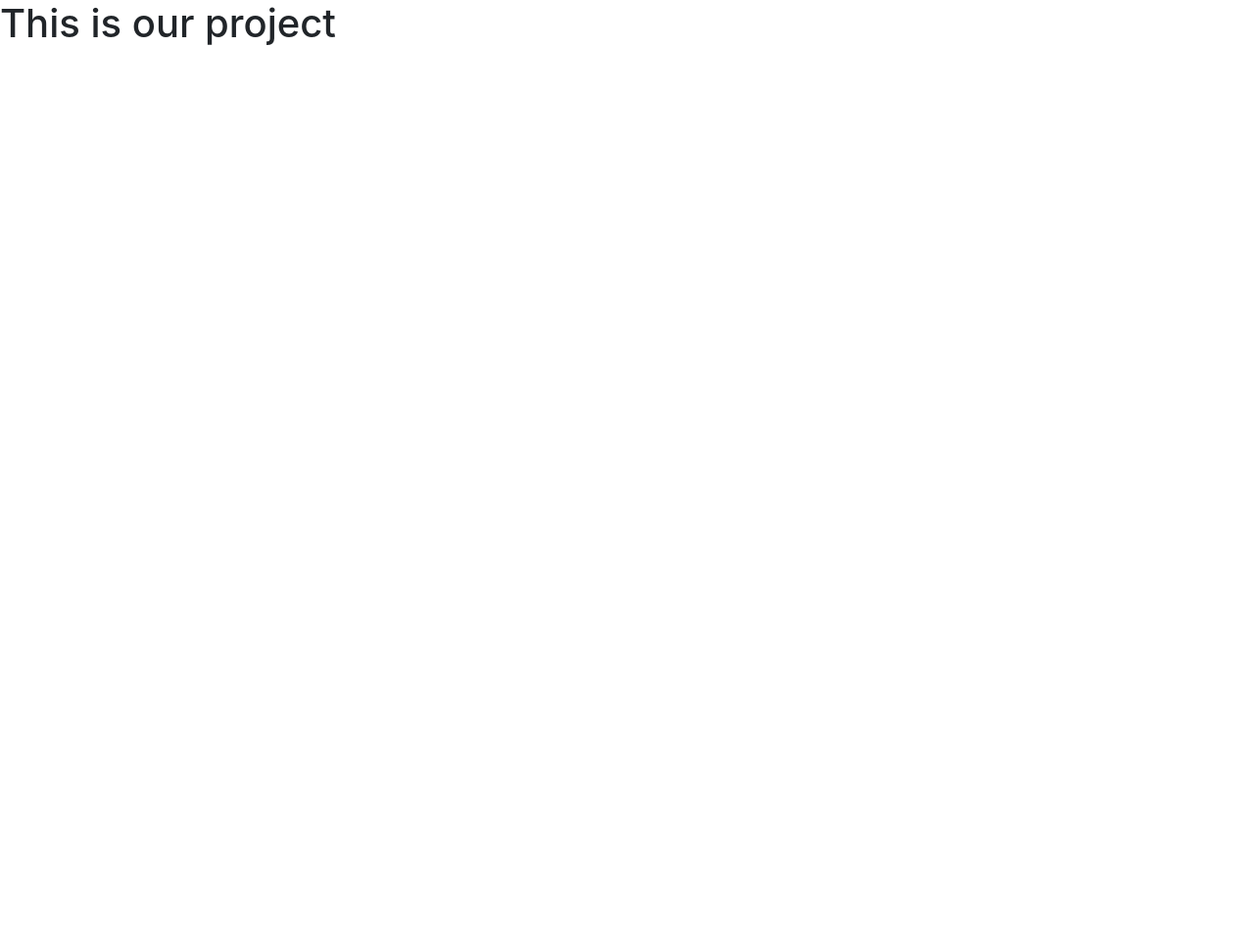
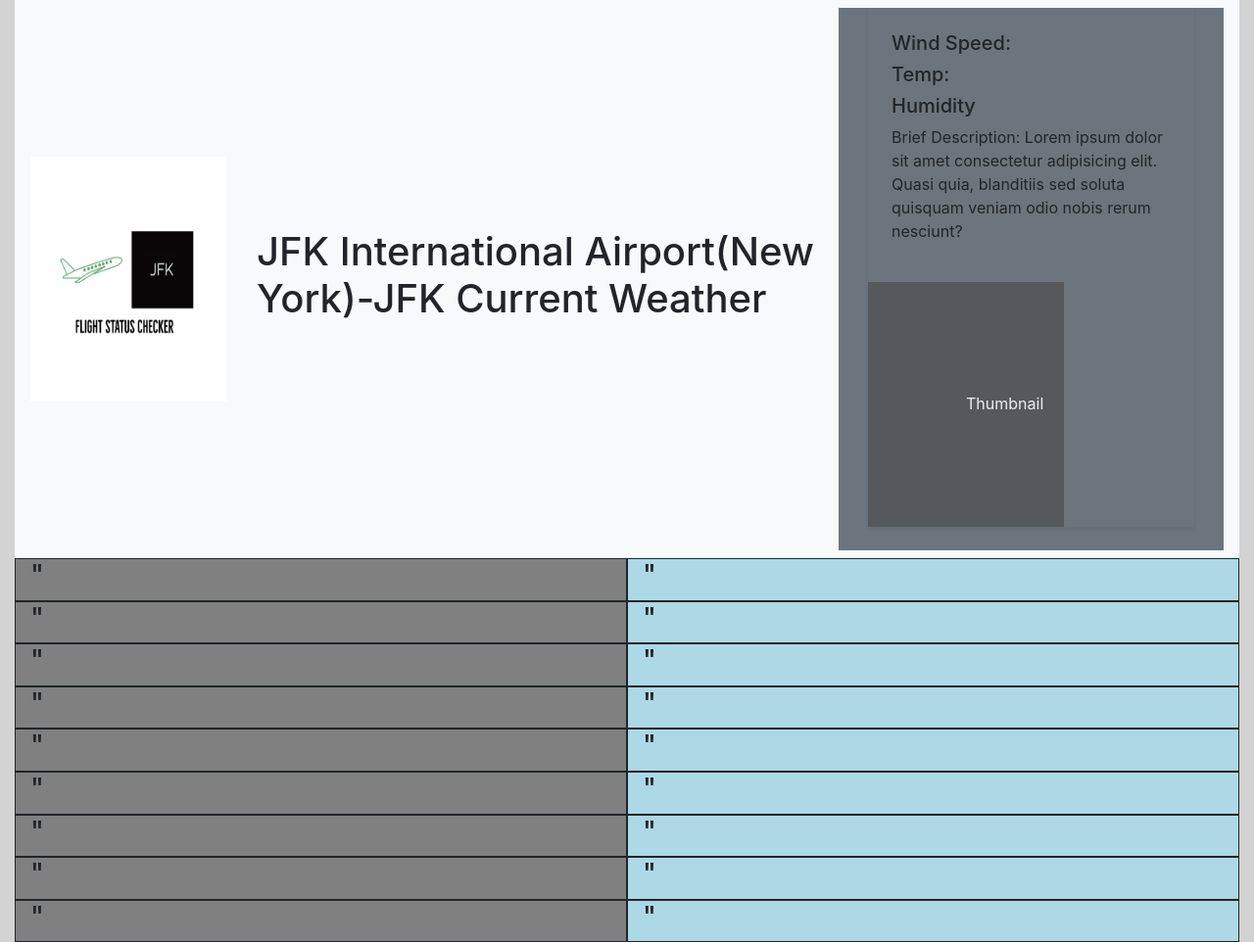
Before and after one commit to samvillafana/FLTCHK-TRAVEL-TRACKER, a plain HTML site: page index.html in a window 1280 px wide. Shown: the whole page at 98% size. Before the commit the page ends 800 px from the top, so only its background shows below. Drawn offline with nearby package versions, Linux system fonts and the light colour scheme; a script that the page names is missing.

Commit message:
add html css starter code with bootstrap and added logo

```diff
--- a/assets/script.js
+++ /dev/null
@@ -1 +0,0 @@
-alert('this is a test')
--- a/assets/style.css
+++ b/assets/style.css
@@ -0,0 +1,4 @@
+body{
+    background-color: lightgray;
+
+}
--- a/index.html
+++ b/index.html
@@ -1,19 +1,141 @@
 <!DOCTYPE html>
 <html lang="en">
+
 <head>
     <meta charset="UTF-8">
     <meta http-equiv="X-UA-Compatible" content="IE=edge">
     <meta name="viewport" content="width=device-width, initial-scale=1.0">
     <title>JFK Travel Tracker</title>
-    <link rel="stylesheet" href="https://cdn.jsdelivr.net/npm/bootstrap@4.6.2/dist/css/bootstrap.min.css" integrity="sha384-xOolHFLEh07PJGoPkLv1IbcEPTNtaed2xpHsD9ESMhqIYd0nLMwNLD69Npy4HI+N" crossorigin="anonymous">
-    <link href="./assets/style.css">
+    <link rel="stylesheet" href="https://cdn.jsdelivr.net/npm/bootstrap@4.6.2/dist/css/bootstrap.min.css"
+        integrity="sha384-xOolHFLEh07PJGoPkLv1IbcEPTNtaed2xpHsD9ESMhqIYd0nLMwNLD69Npy4HI+N" crossorigin="anonymous">
+    <link rel="stylesheet" href="./assets/style.css">
 
 </head>
 
 <body>
 
 
-<h1>This is our project</h1>
+    <div class="container-fluid">
+        <!-- <nav class="row"> -->
+        <nav class="navbar navbar-light bg-light">
+            <a class="navbar-brand" href="#">
+                <img src="./assets/images/FLTCK Travel Tracker-1 (2).png" width="200" height="250" alt="">
+            </a>
+
+            <div class="col-6 ">
+                <h1>JFK International Airport(New York)-JFK
+                    Current Weather</h1>
+            </div>
+
+
+            <div class="col bg-secondary">
+
+                <div class="container">
+                    <div class="row no-gutters overflow-hidden flex-md-row mb-4 shadow-sm h-md-250 position-relative">
+                        <div class="col p-4 d-flex flex-column position-static">
+                          <h5>Wind Speed:</h5>
+                          <h5>Temp:</h5>
+                          <h5>Humidity</h5>
+
+                          <p>Brief Description: Lorem ipsum dolor sit amet consectetur adipisicing elit. Quasi quia, blanditiis sed soluta quisquam veniam odio nobis rerum nesciunt?</p>
+
+                        </div>
+                        <div class="col-auto d-none d-lg-block">
+                          <svg class="bd-placeholder-img" width="200" height="250" xmlns="http://www.w3.org/2000/svg" role="img" aria-label="Placeholder: Thumbnail" preserveAspectRatio="xMidYMid slice" focusable="false"><title>Placeholder</title><rect width="100%" height="100%" fill="#55595c"></rect><text x="50%" y="50%" fill="#eceeef" dy=".3em">Thumbnail</text></svg>
+
+                        </div>
+                      </div>
+
+                    </div>
+                </div>
+
+
+        </nav>
+        <!-- </nav> -->
+
+
+    <div class="container-fluid">
+
+<div class="row">
+        <div class="col-md-6" style="background-color:gray; border: 1px solid">
+            <h3>"</h3>
+        </div>
+
+        <div class="col-md-6" style="background-color: lightblue; border: 1px solid">
+           <h3>"</h3>
+        </div>
+        <div class="col-md-6" style="background-color:gray; border: 1px solid">
+            <h3>"</h3>
+        </div>
+
+        <div class="col-md-6" style="background-color: lightblue; border: 1px solid">
+           <h3>"</h3>
+        </div>
+        <div class="col-md-6" style="background-color:gray; border: 1px solid">
+            <h3>"</h3>
+        </div>
+
+        <div class="col-md-6" style="background-color: lightblue; border: 1px solid">
+           <h3>"</h3>
+        </div>
+        <div class="col-md-6" style="background-color:gray; border: 1px solid">
+            <h3>"</h3>
+        </div>
+
+        <div class="col-md-6" style="background-color: lightblue; border: 1px solid">
+           <h3>"</h3>
+        </div>
+        <div class="col-md-6" style="background-color:gray; border: 1px solid">
+            <h3>"</h3>
+        </div>
+
+        <div class="col-md-6" style="background-color: lightblue; border: 1px solid">
+           <h3>"</h3>
+        </div>
+        <div class="col-md-6" style="background-color:gray; border: 1px solid">
+            <h3>"</h3>
+        </div>
+
+        <div class="col-md-6" style="background-color: lightblue; border: 1px solid">
+           <h3>"</h3>
+        </div>
+        <div class="col-md-6" style="background-color:gray; border: 1px solid">
+            <h3>"</h3>
+        </div>
+
+        <div class="col-md-6" style="background-color: lightblue; border: 1px solid">
+           <h3>"</h3>
+        </div>
+        <div class="col-md-6" style="background-color:gray; border: 1px solid">
+            <h3>"</h3>
+        </div>
+
+        <div class="col-md-6" style="background-color: lightblue; border: 1px solid">
+           <h3>"</h3>
+        </div>
+        <div class="col-md-6" style="background-color:gray; border: 1px solid">
+            <h3>"</h3>
+        </div>
+
+        <div class="col-md-6" style="background-color: lightblue; border: 1px solid">
+           <h3>"</h3>
+        </div>
+    </div>
+
+
+
+
+        </div>
+
+
+
+
+
+
+
+
+
+    </div>
 
 
 
@@ -35,8 +157,24 @@
 
 
 
-    <script src="https://cdn.jsdelivr.net/npm/jquery@3.5.1/dist/jquery.slim.min.js" integrity="sha384-DfXdz2htPH0lsSSs5nCTpuj/zy4C+OGpamoFVy38MVBnE+IbbVYUew+OrCXaRkfj" crossorigin="anonymous"></script>
-    <script src="https://cdn.jsdelivr.net/npm/bootstrap@4.6.2/dist/js/bootstrap.bundle.min.js" integrity="sha384-Fy6S3B9q64WdZWQUiU+q4/2Lc9npb8tCaSX9FK7E8HnRr0Jz8D6OP9dO5Vg3Q9ct" crossorigin="anonymous"></script>
+
+
+
+
+
+
+
+
+
+
+
+    <script src="https://cdn.jsdelivr.net/npm/jquery@3.5.1/dist/jquery.slim.min.js"
+        integrity="sha384-DfXdz2htPH0lsSSs5nCTpuj/zy4C+OGpamoFVy38MVBnE+IbbVYUew+OrCXaRkfj"
+        crossorigin="anonymous"></script>
+    <script src="https://cdn.jsdelivr.net/npm/bootstrap@4.6.2/dist/js/bootstrap.bundle.min.js"
+        integrity="sha384-Fy6S3B9q64WdZWQUiU+q4/2Lc9npb8tCaSX9FK7E8HnRr0Jz8D6OP9dO5Vg3Q9ct"
+        crossorigin="anonymous"></script>
     <script src="./assets/script.js"></script>
 </body>
+
 </html>
```
Also changed, not shown: assets/images/FLTCK Travel Tracker-1 (2).png (added), assets/images/My project-1.png (added), 3 other files.
